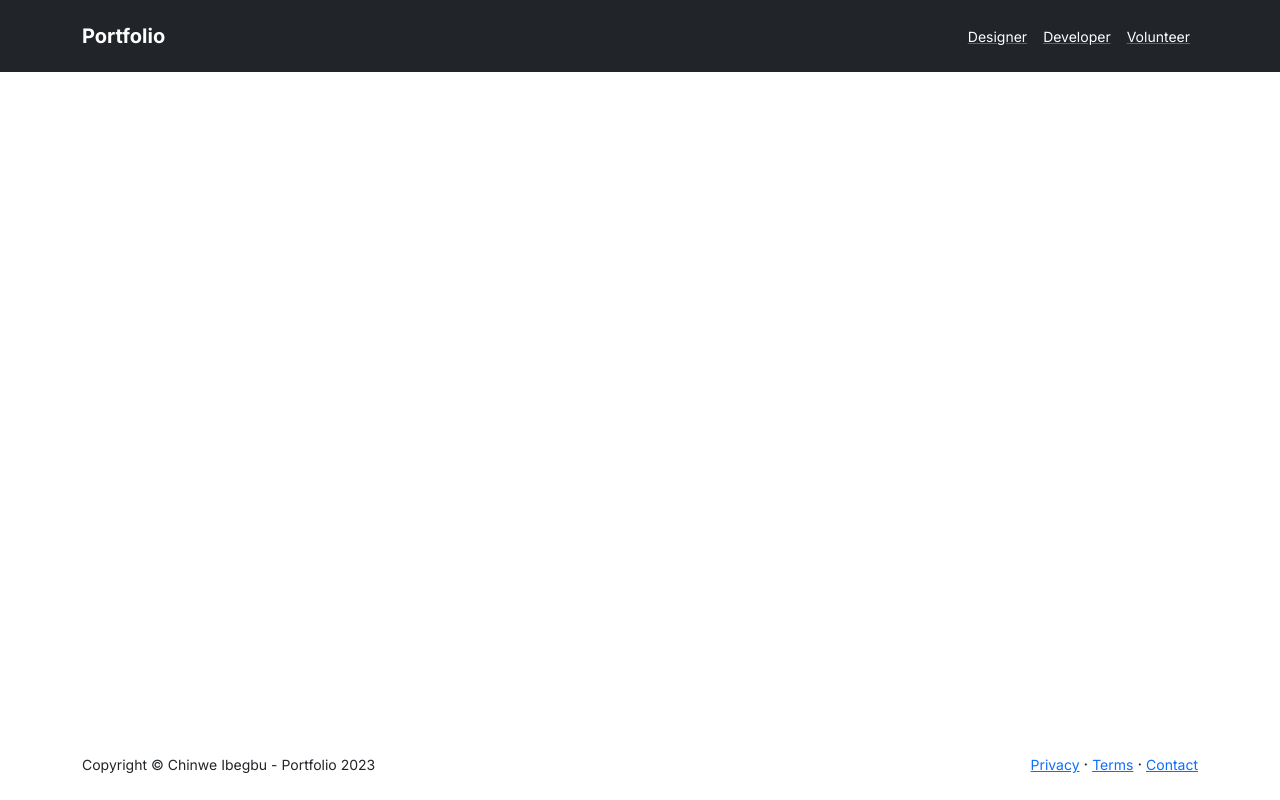
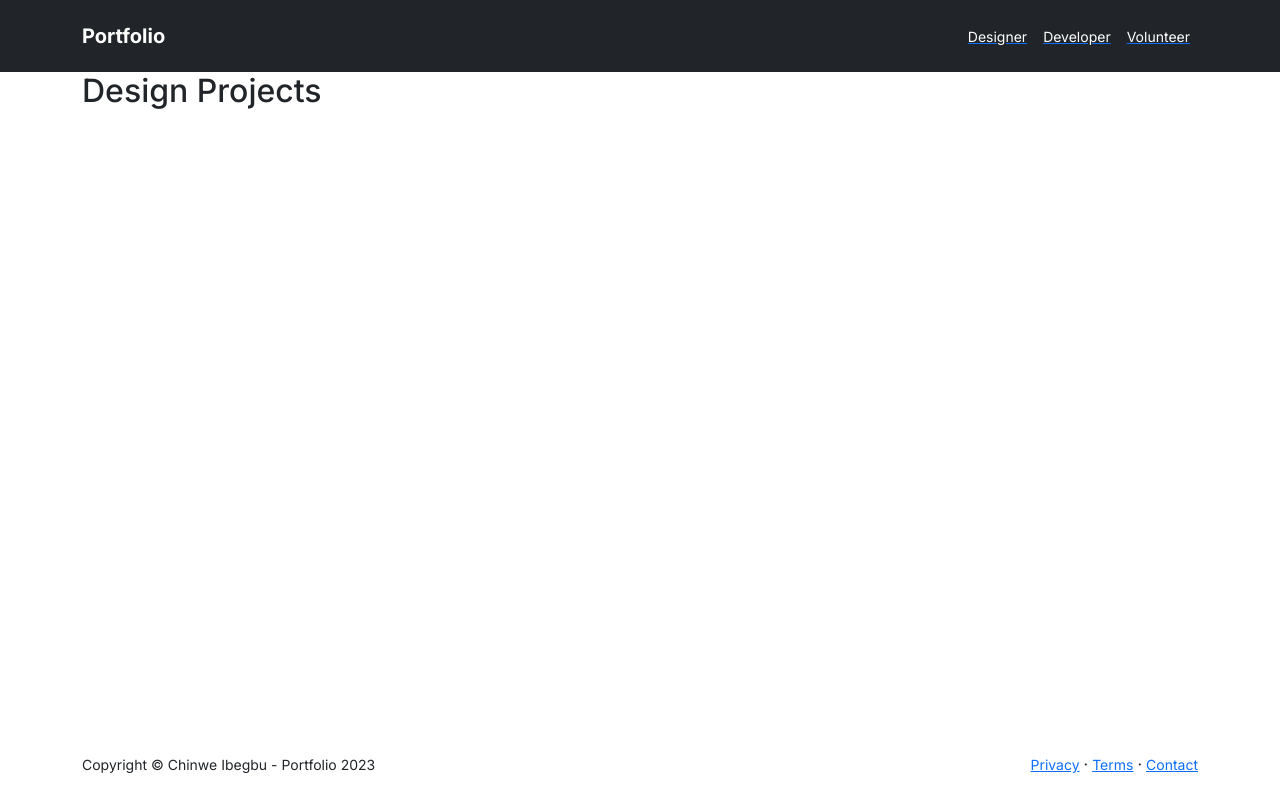
Before and after one commit to chinweibegbu/portfolio, a React (Create React App) app: page /designer in a window 1280 px wide. Built offline with nearby package versions, Linux system fonts and the light colour scheme.

Commit message:
Fixed react-router-dom loading error

```diff
--- a/src/components/App.js
+++ b/src/components/App.js
@@ -14,11 +14,11 @@ function App() {
     <div className="App d-flex flex-column min-vh-100">
       <TitleBar />
       <Routes>
-        <Route exact path="/" component={Landing} />
-        <Route path="/designer" component={Designer} />
-        <Route path="/developer" component={Developer} />
-        <Route path="/volunteer" component={Volunteer} />
-        <Route component={PageNotFound} />
+        <Route path="/" element={<Landing />} />
+        <Route path="/designer" element={<Designer />} />
+        <Route path="/developer" element={<Developer />} />
+        <Route path="/volunteer" element={<Volunteer />} />
+        <Route element={<PageNotFound />} />
       </Routes>
       <Footer />
     </div>
--- a/src/components/pages/Designer.js
+++ b/src/components/pages/Designer.js
@@ -0,0 +1,13 @@
+import React from "react";
+import '../../styles/Designer.css';
+
+function Designer() {
+    return (
+        <div className="Designer container">
+            <h2>Design Projects</h2>
+            <div></div>
+        </div>
+     );
+}
+
+export default Designer;
--- a/src/components/pages/Landing.js
+++ b/src/components/pages/Landing.js
@@ -0,0 +1,11 @@
+import React from "react";
+
+function Landing() {
+    return (
+        <div className="Landing container bordered">
+
+        </div>
+    );
+}
+
+export default Landing;
--- /dev/null
+++ b/src/styles/Designer.css
@@ -0,0 +1,3 @@
+.Designer {
+
+}
```
